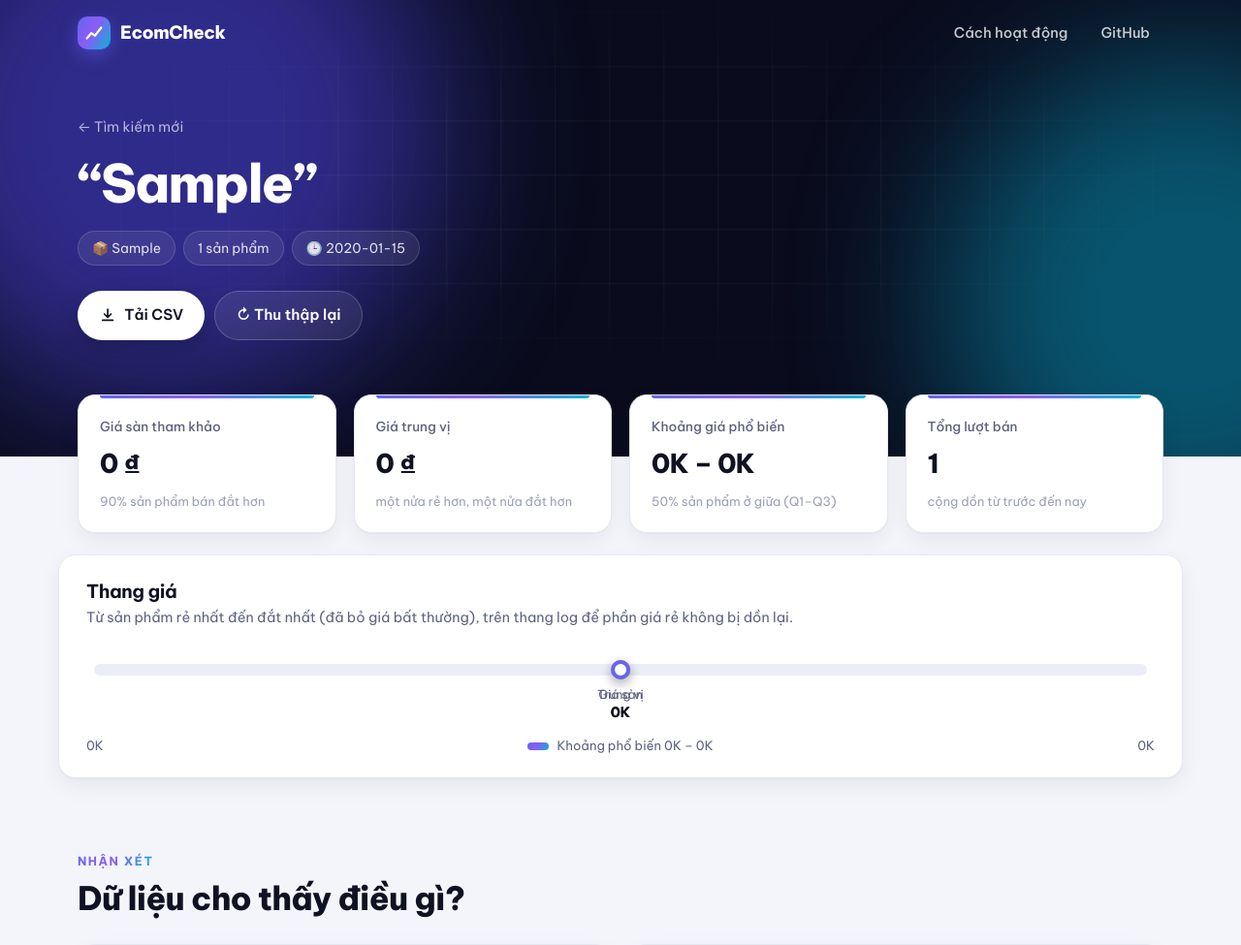
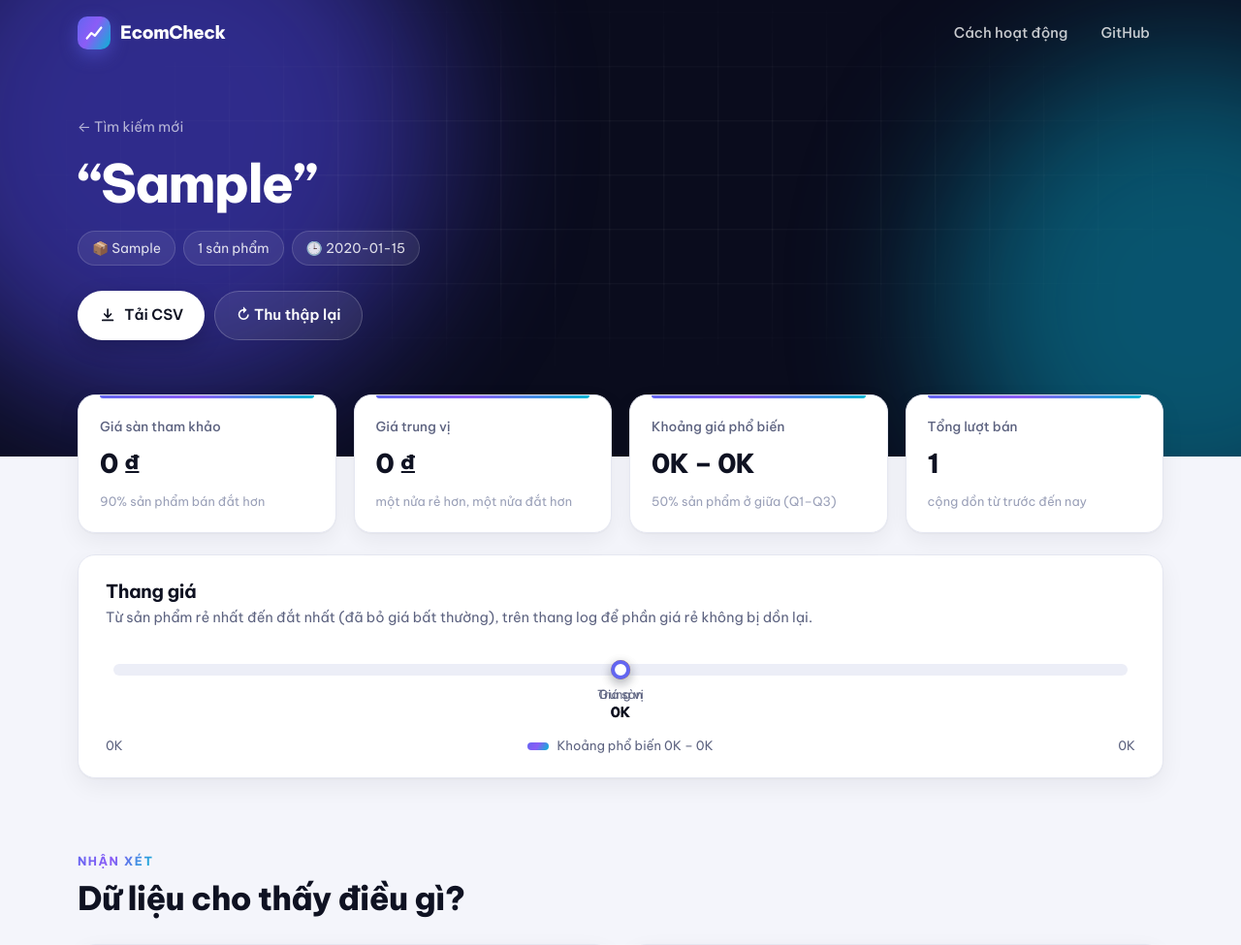
Before and after one commit to NamAnh-dev/Web-Crawler-for-E-commerce-Prices, a Flask app: page /result/1 in a window 1280 px wide. Shown: the top 975 px of the page at 97% size. Run offline with Flask 3, Linux system fonts and the light colour scheme; tables that the repository leaves empty hold one stand-in row (values such as "Sample post"); grey boxes marked "Sample" are stand-in pictures; some libraries are stand-ins or nearby versions.

Commit message:
Align the price range card with the cards above it

```diff
--- a/templates/result.html
+++ b/templates/result.html
@@ -77,7 +77,8 @@
   </article>
 </section>
 
-<section class="container card range-card reveal">
+<section class="container">
+  <div class="card range-card reveal">
     <div class="card-head">
       <h2>Thang giá</h2>
       <p>Từ sản phẩm rẻ nhất đến đắt nhất (đã bỏ giá bất thường), trên thang log để phần giá rẻ không bị dồn lại.</p>
@@ -92,6 +93,7 @@
       <span>{{ p.min | short_price }}</span>
       <span class="range-legend"><i></i> Khoảng phổ biến {{ p.q1 | short_price }} – {{ p.q3 | short_price }}</span>
       <span>{{ p.max | short_price }}</span>
+    </div>
   </div>
 </section>
 
```
Lines whose indentation alone changed are shown as unchanged.
